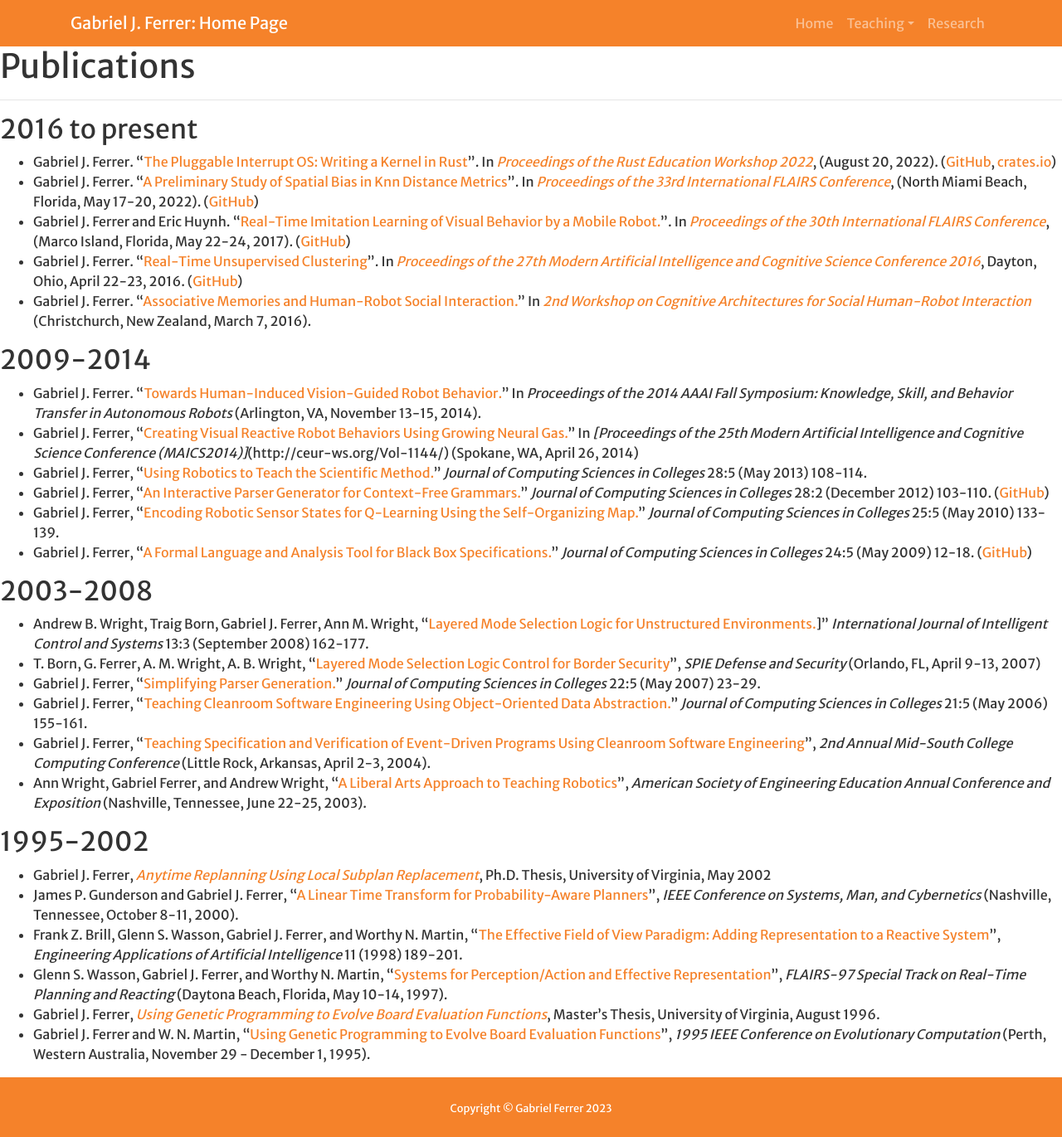
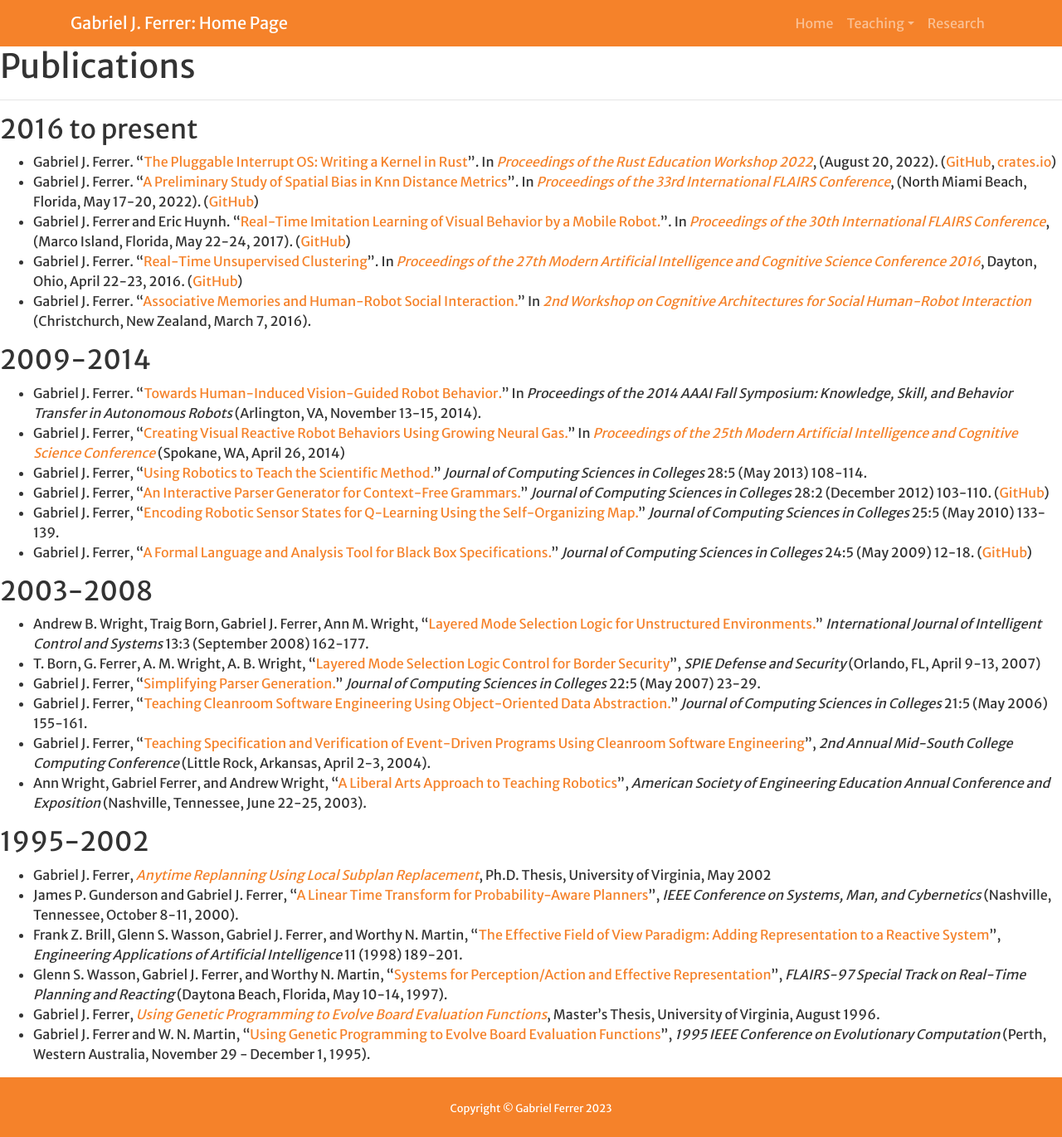
Before and after one commit to gjf2a/gjf2a.github.io, a Jekyll site: the page built from research.md, in a window 1280 px wide and 1371 px high. Shown: the whole window at 83% size. Built offline with Jekyll 4.4.1, drawn with Linux system fonts in a browser that asks for light colours; a script that is not in the unit is left out; our own code applies the rules of GitHub Pages for plain Markdown files.

Commit message:
Fixed some more broken publication links.

```diff
--- a/research.md
+++ b/research.md
@@ -14,14 +14,14 @@ layout: default
 
 ## 2009-2014
 * Gabriel J. Ferrer. "[Towards Human-Induced Vision-Guided Robot Behavior.](assets/publications/robotGNG.pdf)" In *Proceedings of the 2014 AAAI Fall Symposium: Knowledge, Skill, and Behavior Transfer in Autonomous Robots* (Arlington, VA, November 13-15, 2014).
-* Gabriel J. Ferrer, "[Creating Visual Reactive Robot Behaviors Using Growing Neural Gas.](assets/publications/maics2014.pdf)" In *[Proceedings of the 25th Modern Artificial Intelligence and Cognitive Science Conference (MAICS2014)]*(http://ceur-ws.org/Vol-1144/) (Spokane, WA, April 26, 2014)
+* Gabriel J. Ferrer, "[Creating Visual Reactive Robot Behaviors Using Growing Neural Gas.](assets/publications/maics2014.pdf)" In *[Proceedings of the 25th Modern Artificial Intelligence and Cognitive Science Conference](http://ceur-ws.org/Vol-1144/)* (Spokane, WA, April 26, 2014)
 * Gabriel J. Ferrer, "[Using Robotics to Teach the Scientific Method.](assets/publications/RoboticsScientificMethod.pdf)" *Journal of Computing Sciences in Colleges* 28:5 (May 2013) 108-114.
 * Gabriel J. Ferrer, "[An Interactive Parser Generator for Context-Free Grammars.](assets/publications/InteractiveParser.pdf)" *Journal of Computing Sciences in Colleges* 28:2 (December 2012) 103-110. ([GitHub](https://github.com/gjf2a/grambler))
 * Gabriel J. Ferrer, "[Encoding Robotic Sensor States for Q-Learning Using the Self-Organizing Map.](assets/publications/ccscms10.pdf)" *Journal of Computing Sciences in Colleges* 25:5 (May 2010) 133-139.
 * Gabriel J. Ferrer, "[A Formal Language and Analysis Tool for Black Box Specifications.](assets/publications/ccscms09.pdf)" *Journal of Computing Sciences in Colleges* 24:5 (May 2009) 12-18. ([GitHub](https://github.com/gjf2a/boundalyzer))
 
 ## 2003-2008
-* Andrew B. Wright, Traig Born, Gabriel J. Ferrer, Ann M. Wright, "[Layered Mode Selection Logic for Unstructured Environments.](assets/publications/LMSL09.pdf)]" *International Journal of Intelligent Control and Systems* 13:3 (September 2008) 162-177.
+* Andrew B. Wright, Traig Born, Gabriel J. Ferrer, Ann M. Wright, "[Layered Mode Selection Logic for Unstructured Environments.](assets/publications/LMSL09.pdf)" *International Journal of Intelligent Control and Systems* 13:3 (September 2008) 162-177.
 * T. Born, G. Ferrer, A. M. Wright, A. B. Wright, "[Layered Mode Selection Logic Control for Border Security](assets/publications/LMSL07.pdf)", *SPIE Defense and Security* (Orlando, FL, April 9-13, 2007)
 * Gabriel J. Ferrer, "[Simplifying Parser Generation.](assets/publications/ccscms07.pdf)" *Journal of Computing Sciences in Colleges* 22:5 (May 2007) 23-29.
 * Gabriel J. Ferrer, "[Teaching Cleanroom Software Engineering Using Object-Oriented Data Abstraction.](assets/publications/ccscms06.pdf)" *Journal of Computing Sciences in Colleges* 21:5 (May 2006) 155-161.
@@ -31,7 +31,7 @@ layout: default
 ## 1995-2002
 
 * Gabriel J. Ferrer, *[Anytime Replanning Using Local Subplan Replacement](assets/publications/phd_thesis.pdf)*, Ph.D. Thesis, University of Virginia, May 2002
-* James P. Gunderson and Gabriel J. Ferrer, "[A Linear Time Transform for Probability-Aware Planners](smc2000.pdf)", *IEEE Conference on Systems, Man, and Cybernetics* (Nashville, Tennessee, October 8-11, 2000).
+* James P. Gunderson and Gabriel J. Ferrer, "[A Linear Time Transform for Probability-Aware Planners](assets/publications/smc2000.pdf)", *IEEE Conference on Systems, Man, and Cybernetics* (Nashville, Tennessee, October 8-11, 2000).
 * Frank Z. Brill, Glenn S. Wasson, Gabriel J. Ferrer, and Worthy N. Martin, "[The Effective Field of View Paradigm: Adding Representation to a Reactive System](assets/publications/EAAI.pdf)", *Engineering Applications of Artificial Intelligence* 11 (1998) 189-201.
 * Glenn S. Wasson, Gabriel J. Ferrer, and Worthy N. Martin, "[Systems for Perception/Action and Effective Representation](assets/publications/flairs-97.pdf)", *FLAIRS-97 Special Track on Real-Time Planning and Reacting* (Daytona Beach, Florida, May 10-14, 1997).
 * Gabriel J. Ferrer, *[Using Genetic Programming to Evolve Board Evaluation Functions](assets/publications/masters_thesis.pdf)*, Master's Thesis, University of Virginia, August 1996.
```
